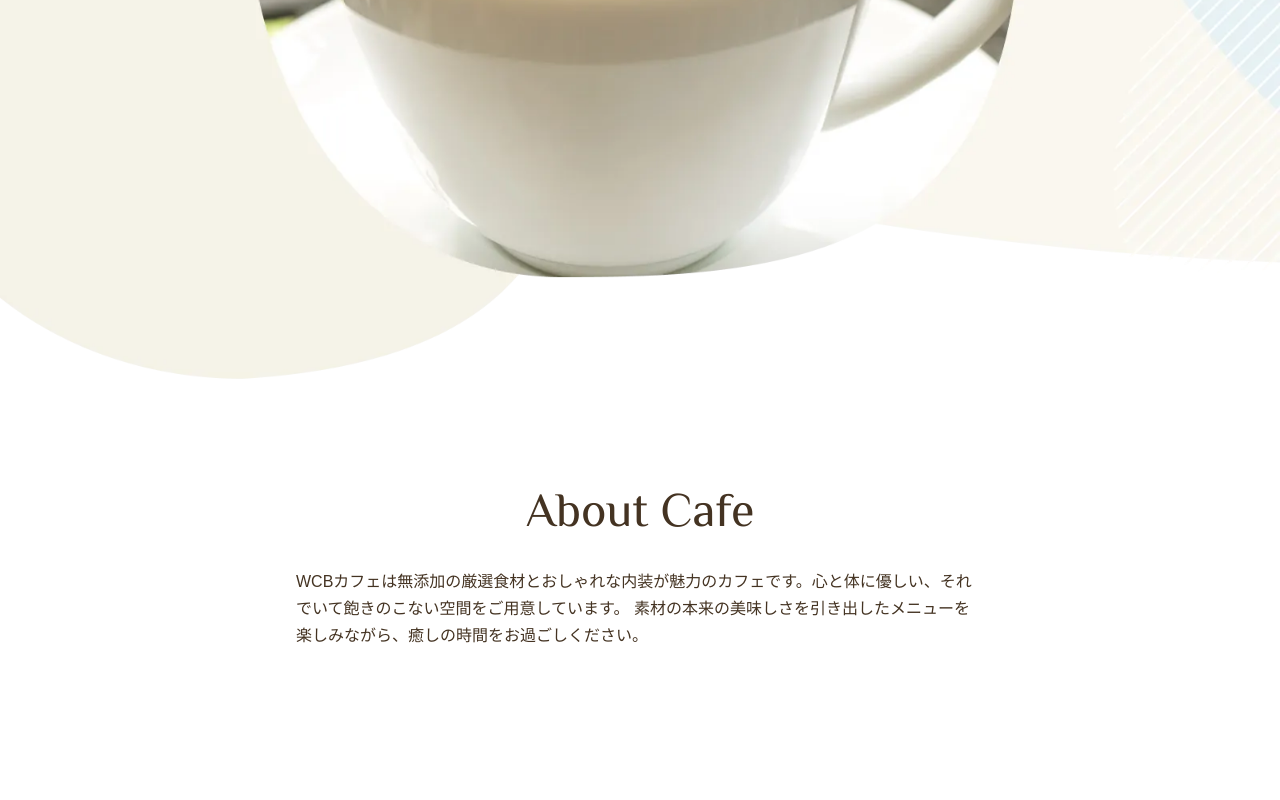
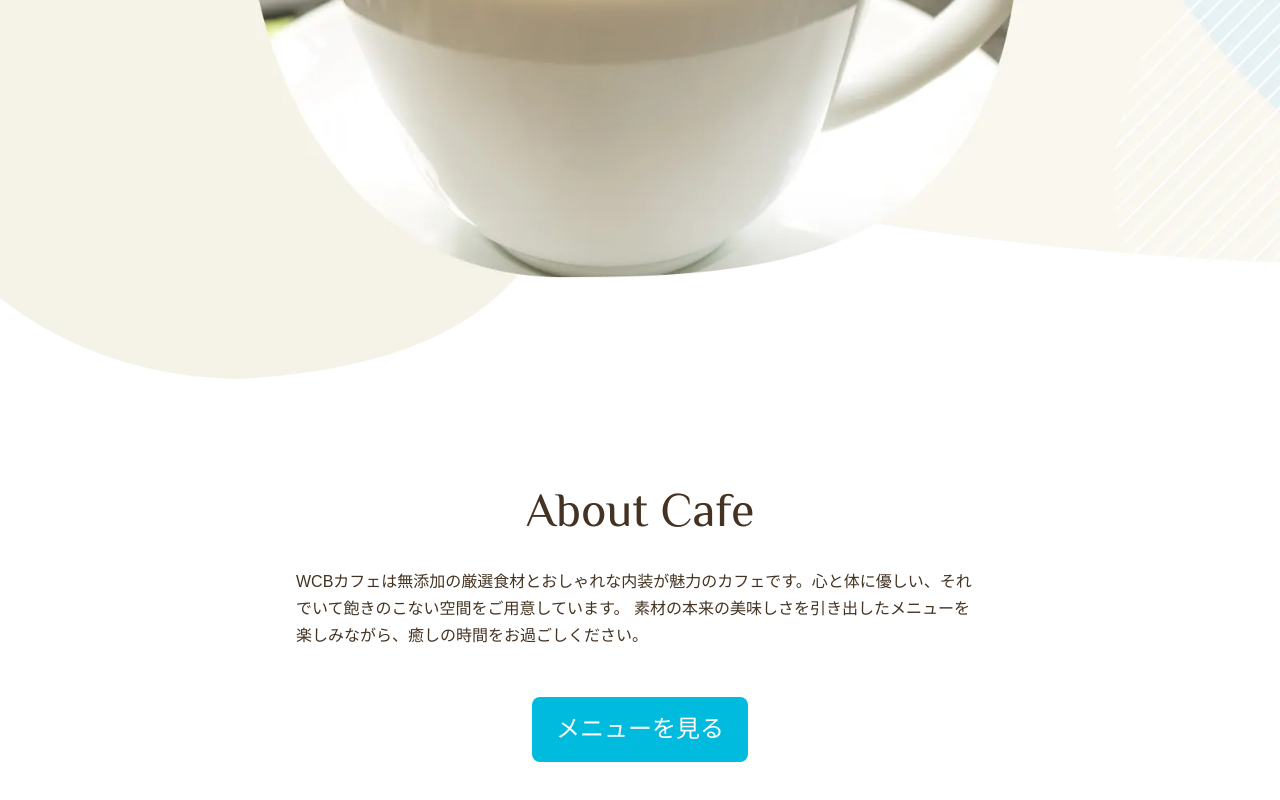
Before and after one commit to maosasa/web_design_tutorial, a plain HTML site: page index.html in a window 1280 px wide. Shown: the part 378-1178 px from the top of the page. Before the commit the page ends 1091 px from the top, so only its background shows below. Drawn offline with Linux system fonts and the light colour scheme; some packages are replaced by stand-ins of ours.

Commit message:
add button

```diff
--- a/css/style.css
+++ b/css/style.css
@@ -38,6 +38,19 @@ img {
     margin-bottom: 1rem;
 }
 
+/* button */
+.btn{
+    display: inline-block;
+    font-size: 1.5rem;
+    background-color: #0bd;
+    color: #fff;
+    border-radius: 8px;
+    padding: .75rem 1.5rem;
+}
+.btn:hover{
+    background-color: #0090aa;
+}
+
 /* header */
 .page-header {
     padding-top: .5rem;
--- a/index.html
+++ b/index.html
@@ -40,6 +40,9 @@
                 WCBカフェは無添加の厳選食材とおしゃれな内装が魅力のカフェです。心と体に優しい、それでいて飽きのこない空間をご用意しています。
                 素材の本来の美味しさを引き出したメニューを楽しみながら、癒しの時間をお過ごしください。
             </p>
+            <div class="align-center">
+                <a class="btn" href="menu.html">メニューを見る</a>
+            </div>
         </section>
     </body>
 </html>
```
Also changed, not shown: menu.html (added).
